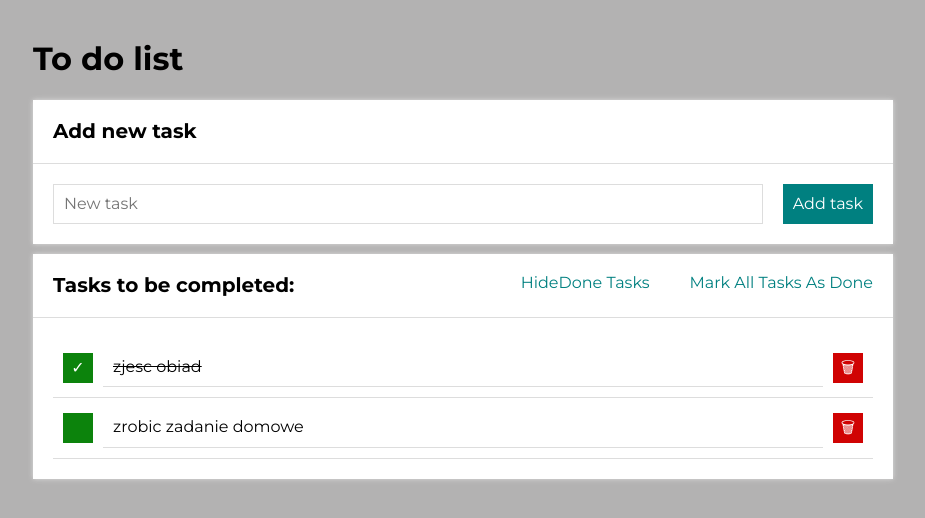
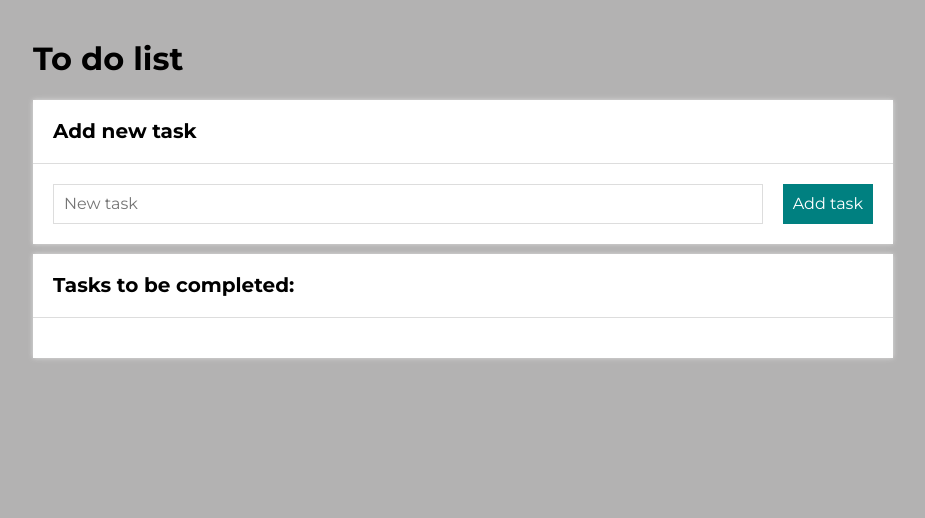
Before and after one commit to PawelOwiesek/todo-list_react, a React (Create React App) app: page / in a window 1280 px wide. Shown: the top 518 px of the page, without its empty margins (177-1102 px from the left). Built offline with nearby package versions, Linux system fonts and the light colour scheme.

Commit message:
added localStorage

```diff
--- a/src/App.js
+++ b/src/App.js
@@ -1,4 +1,4 @@
-import React, { useState } from "react";
+import React, { useState, useEffect } from "react";
 import Form from "./Form";
 import Tasks from "./Tasks";
 import Buttons from "./Buttons";
@@ -8,10 +8,12 @@
 
 function App() {
   const [hideDone, setHideDone] = useState(false);
-  const [tasks, setTasks] = useState([
-    { id: 1, content: "zjesc obiad", done: true },
-    { id: 2, content: "zrobic zadanie domowe", done: false },
-  ]);
+  const [tasks, setTasks] = useState(
+    JSON.parse(localStorage.getItem("tasks")) || []);
+
+  useEffect(() => {
+    localStorage.setItem("tasks", JSON.stringify(tasks));
+  }, [tasks]);
 
   const toggleHideDone = () => {
     setHideDone(hideDone => !hideDone);
```
